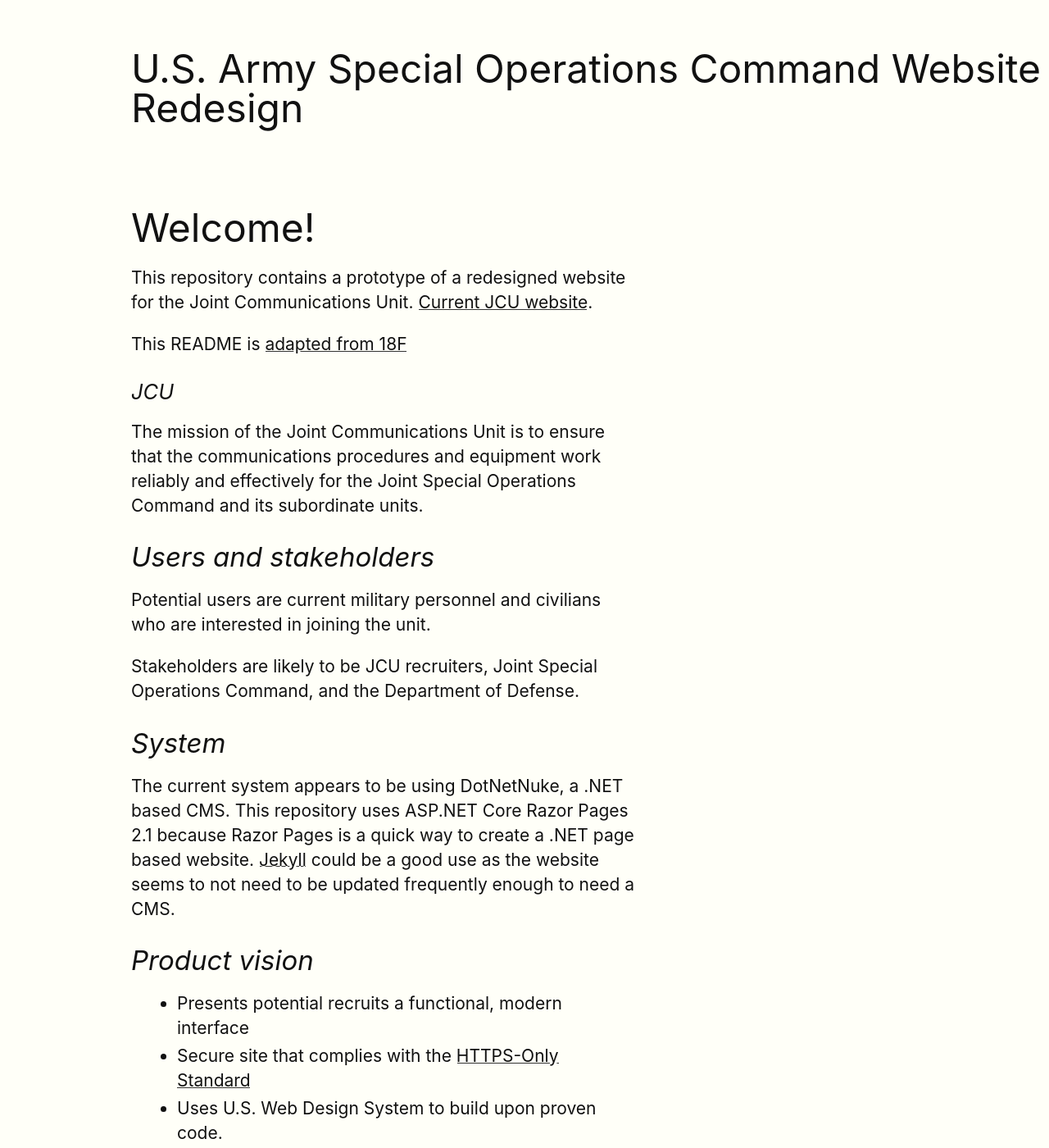
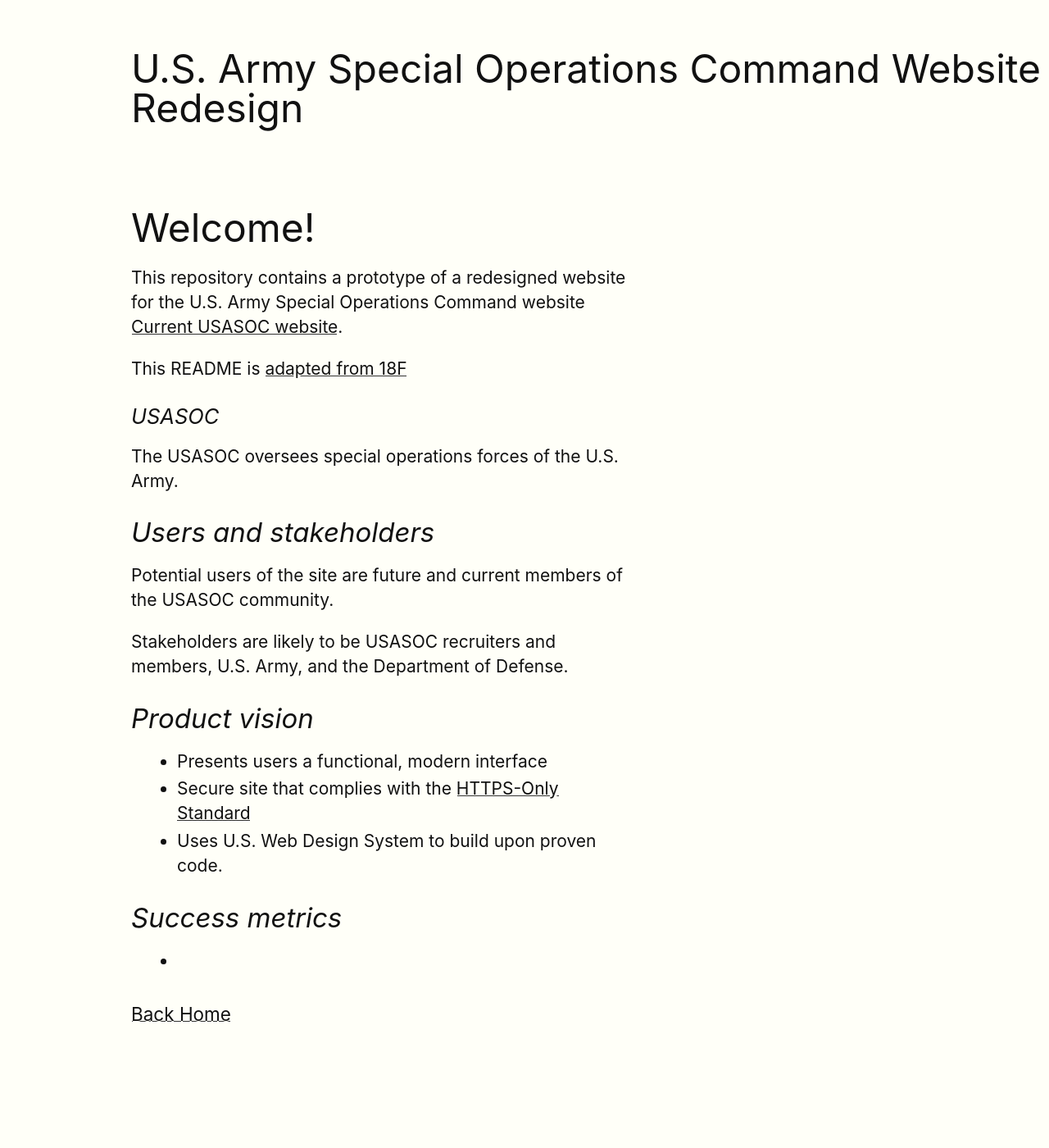
Before and after one commit to johnrieth-zz/johnrieth.github.io, a Jekyll site: the page built from _posts/2018-05-08-soc.md, in a window 1280 px wide and 1400 px high. Shown: the whole window at 82% size. Built offline with Jekyll 4.4.1, drawn with Linux system fonts in a browser that asks for light colours; a script that is not in the unit is left out; some of the changed text lies outside the part shown.

Commit message:
Update Post “2018-05-08-soc”

```diff
--- a/_posts/2018-05-08-soc.md
+++ b/_posts/2018-05-08-soc.md
@@ -1,35 +1,32 @@
 ---
 layout: post
-title:  "U.S. Army Special Operations Command Website Redesign"
-date:   2018-05-08
+title: U.S. Army Special Operations Command Website Redesign
 ---
 
 # Welcome!
 
-This repository contains a prototype of a redesigned website for the Joint Communications Unit. [Current JCU website](http://jcu.mil).
+This repository contains a prototype of a redesigned website for the U.S. Army Special Operations Command website [Current USASOC website](http://www.soc.mil/).
 
 This README is [adapted from 18F](https://github.com/18F/afrs-pa/blob/master/README.md)
 
-### JCU
+### USASOC
 
-The mission of the Joint Communications Unit is to ensure that the communications procedures and equipment work reliably and effectively for the Joint Special Operations Command and its subordinate units.
+The USASOC oversees special operations forces of the U.S. Army.
 
 ## Users and stakeholders
 
-Potential users are current military personnel and civilians who are interested in joining the unit.
+Potential users of the site are future and current members of the USASOC community.
 
-Stakeholders are likely to be JCU recruiters, Joint Special Operations Command, and the Department of Defense.
+Stakeholders are likely to be USASOC recruiters and members, U.S. Army, and the Department of Defense.
 
-## System
 
-The current system appears to be using DotNetNuke, a .NET based CMS. This repository uses ASP.NET Core Razor Pages 2.1 because Razor Pages is a quick way to create a .NET page based website.  [Jekyll](https://jekyllrb.com/) could be a good use as the website seems to not need to be updated frequently enough to need a CMS.
 
 ## Product vision
 
-- Presents potential recruits a functional, modern interface
+- Presents users a functional, modern interface
 - Secure site that complies with the [HTTPS-Only Standard](https://https.cio.gov/)
 - Uses U.S. Web Design System to build upon proven code.
 
 ## Success metrics
 
-- Increase the number of high-quality recruits
+-
```
